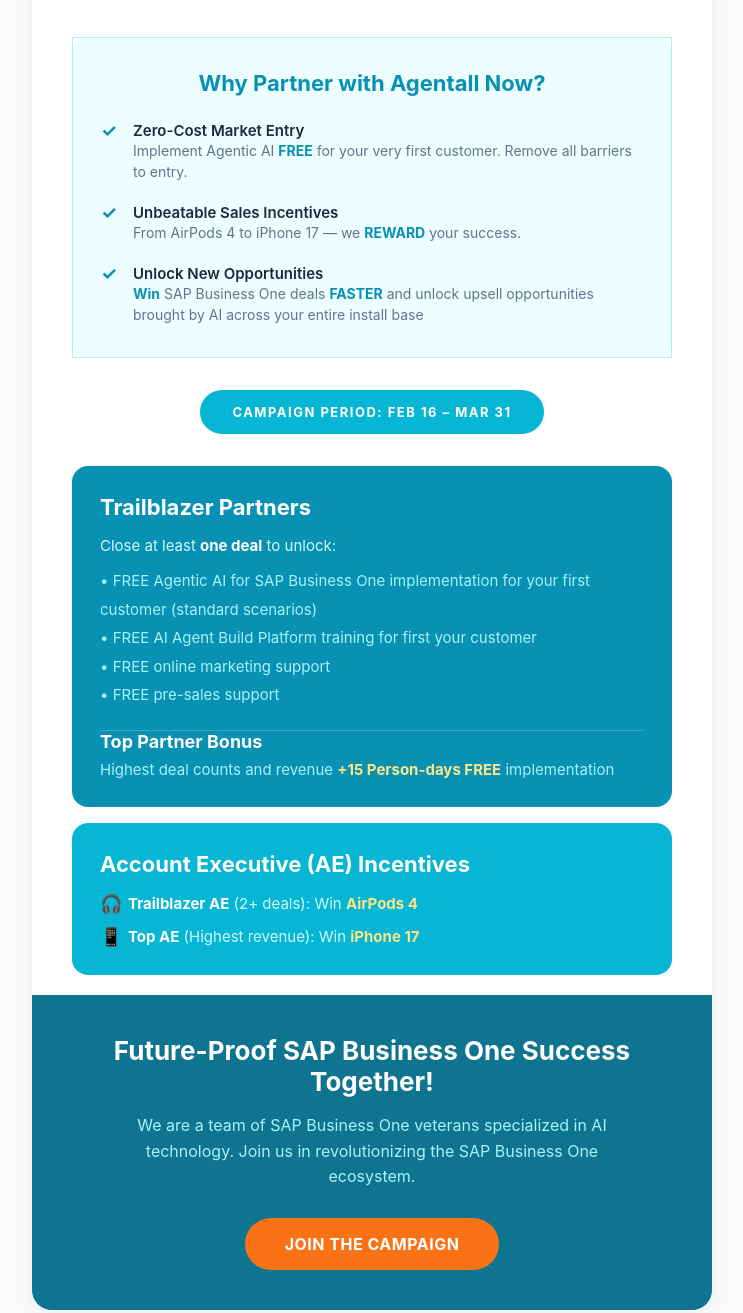
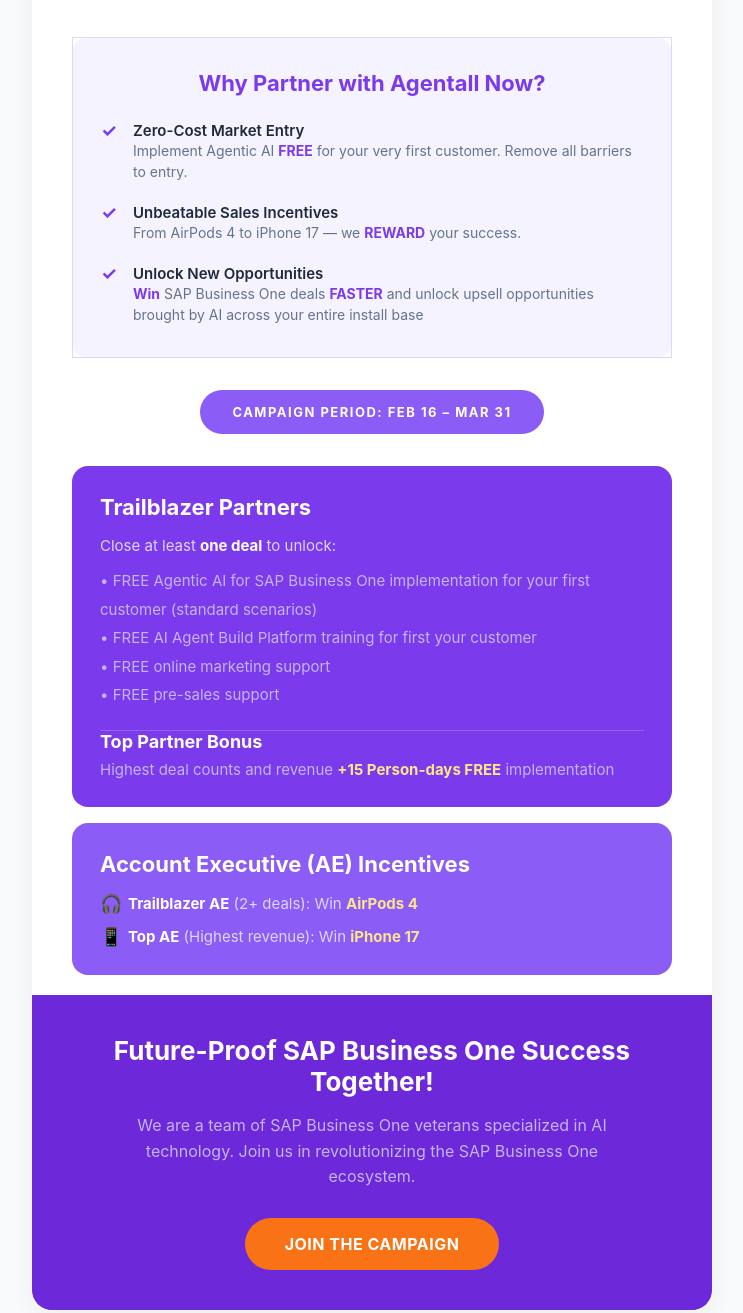
Before and after one commit to agentall/campaign, a website: page main.html in a window 1280 px wide. Shown: the part 1000-2313 px from the top of the page, without its empty margins (268-1011 px from the left). Drawn offline with Linux system fonts and the light colour scheme.

Commit message:
Update color scheme in main.html for improved visual consistency

```diff
--- a/main.html
+++ b/main.html
@@ -47,13 +47,13 @@
             <table width="680" cellpadding="0" cellspacing="0" border="0" class="container" style="background-color:#ffffff;border-collapse:separate;border-radius:20px;overflow:hidden;max-width:680px;box-shadow:0 4px 24px rgba(0,0,0,0.06);">
 
                 <tr>
-                    <td align="center" class="mobile-padding" style="padding:0;border-radius:20px 20px 0 0;background-color:#06B6D4;">
+                    <td align="center" class="mobile-padding" style="padding:0;border-radius:20px 20px 0 0;background-color:#8B5CF6;">
                         <!--[if gte mso 9]>
-                        <v:rect fill="t" stroke="f" style="width:600px;height:320px;" fillcolor="#06B6D4">
-                        <v:fill type="gradient" color="#06B6D4" color2="#0891B2" angle="135" />
+                        <v:rect fill="t" stroke="f" style="width:600px;height:320px;" fillcolor="#8B5CF6">
+                        <v:fill type="gradient" color="#8B5CF6" color2="#7C3AED" angle="135" />
                         <v:textbox inset="40px,40px,40px,40px" style="mso-fit-shape-to-text:true;">
                         <![endif]-->
-                        <table width="100%" cellpadding="0" cellspacing="0" border="0" style="background:linear-gradient(135deg, #06B6D4 0%, #0891B2 100%);border-radius:20px 20px 0 0;">
+                        <table width="100%" cellpadding="0" cellspacing="0" border="0" style="background:linear-gradient(135deg, #8B5CF6 0%, #7C3AED 100%);border-radius:20px 20px 0 0;">
                             <tr>
                                 <td align="center" style="padding:40px;">
                                     <table cellpadding="0" cellspacing="0" border="0" style="margin-bottom:20px;">
@@ -67,13 +67,13 @@
                                             </td>
                                         </tr>
                                     </table>
-                                    <p style="color:#CFFAFE;margin:20px 0 12px 0;font-size:12px;text-transform:uppercase;letter-spacing:3px;font-weight:600;font-family:inherit;">
+                                    <p style="color:#DDD6FE;margin:20px 0 12px 0;font-size:12px;text-transform:uppercase;letter-spacing:3px;font-weight:600;font-family:inherit;">
                                         Infusing AI into SAP Business One
                                     </p>
                                     <h1 class="mobile-heading" style="color:#ffffff;margin:0 0 16px 0;font-size:36px;line-height:1.15;font-weight:800;letter-spacing:-0.5px;font-family:inherit;">
                                         Close Deals. Win Big.
                                     </h1>
-                                    <p class="mobile-subheading" style="color:#A5F3FC;margin:0;font-size:20px;font-weight:500;font-family:inherit;">
+                                    <p class="mobile-subheading" style="color:#C4B5FD;margin:0;font-size:20px;font-weight:500;font-family:inherit;">
                                         Free Implementation, AirPods & iPhone
                                     </p>
                                 </td>
@@ -89,7 +89,7 @@
                 <tr>
                     <td class="mobile-padding" style="padding:48px 40px 32px 40px;background-color:#ffffff;">
                         <p class="mobile-text" style="color:#334155;margin:0;font-size:17px;line-height:1.75;font-weight:400;font-family:inherit;">
-                            The age of AI is here, and <strong style="color:#0891B2;">agentall.ai</strong> is leading the charge by bringing SAP Business One into a new era of productivity. Our purpose-built agentic AI empowers customers with digital workers designed to maximize efficiency through intelligent, agent-driven automation.
+                            The age of AI is here, and <strong style="color:#7C3AED;">agentall.ai</strong> is leading the charge by bringing SAP Business One into a new era of productivity. Our purpose-built agentic AI empowers customers with digital workers designed to maximize efficiency through intelligent, agent-driven automation.
                         </p>
                     </td>
                 </tr>
@@ -129,39 +129,39 @@
 
                 <tr>
                     <td style="padding:0 40px 32px 40px;background-color:#ffffff;">
-                        <table width="100%" cellpadding="0" cellspacing="0" border="0" style="background-color:#ecfeff;border:1px solid #a5f3fc;border-radius:16px;">
+                        <table width="100%" cellpadding="0" cellspacing="0" border="0" style="background-color:#F5F3FF;border:1px solid #DDD6FE;border-radius:16px;">
                             <tr>
                                 <td class="reward-box" style="padding:32px 28px;">
-                                    <h2 class="section-title" style="color:#0891B2;margin:0 0 24px 0;font-size:22px;text-align:center;font-weight:700;font-family:inherit;">
+                                    <h2 class="section-title" style="color:#7C3AED;margin:0 0 24px 0;font-size:22px;text-align:center;font-weight:700;font-family:inherit;">
                                         Why Partner with Agentall Now?
                                     </h2>
 
                                     <table width="100%" cellpadding="0" cellspacing="0" border="0" style="margin-bottom:20px;">
                                         <tr>
-                                            <td width="32" valign="top" style="color:#0891B2;font-size:18px;font-weight:bold;">&#10003;</td>
+                                            <td width="32" valign="top" style="color:#7C3AED;font-size:18px;font-weight:bold;">&#10003;</td>
                                             <td style="padding-top:1px;">
                                                 <strong style="color:#1e293b;font-size:15px;font-weight:600;font-family:inherit;">Zero-Cost Market Entry</strong><br>
-                                                <span style="color:#64748b;font-size:14px;line-height:1.5;font-family:inherit;">Implement Agentic AI <strong style="color:#0891B2;">FREE</strong> for your very first customer. Remove all barriers to entry.</span>
+                                                <span style="color:#64748b;font-size:14px;line-height:1.5;font-family:inherit;">Implement Agentic AI <strong style="color:#7C3AED;">FREE</strong> for your very first customer. Remove all barriers to entry.</span>
                                             </td>
                                         </tr>
                                     </table>
 
                                     <table width="100%" cellpadding="0" cellspacing="0" border="0" style="margin-bottom:20px;">
                                         <tr>
-                                            <td width="32" valign="top" style="color:#0891B2;font-size:18px;font-weight:bold;">&#10003;</td>
+                                            <td width="32" valign="top" style="color:#7C3AED;font-size:18px;font-weight:bold;">&#10003;</td>
                                             <td style="padding-top:1px;">
                                                 <strong style="color:#1e293b;font-size:15px;font-weight:600;font-family:inherit;">Unbeatable Sales Incentives</strong><br>
-                                                <span style="color:#64748b;font-size:14px;line-height:1.5;font-family:inherit;">From AirPods 4 to iPhone 17 — we <strong style="color:#0891B2;">REWARD</strong> your success.</span>
+                                                <span style="color:#64748b;font-size:14px;line-height:1.5;font-family:inherit;">From AirPods 4 to iPhone 17 — we <strong style="color:#7C3AED;">REWARD</strong> your success.</span>
                                             </td>
                                         </tr>
                                     </table>
 
                                     <table width="100%" cellpadding="0" cellspacing="0" border="0">
                                         <tr>
-                                            <td width="32" valign="top" style="color:#0891B2;font-size:18px;font-weight:bold;">&#10003;</td>
+                                            <td width="32" valign="top" style="color:#7C3AED;font-size:18px;font-weight:bold;">&#10003;</td>
                                             <td style="padding-top:1px;">
                                                 <strong style="color:#1e293b;font-size:15px;font-weight:600;font-family:inherit;">Unlock New Opportunities</strong><br>
-                                                <span style="color:#64748b;font-size:14px;line-height:1.5;font-family:inherit;"><strong style="color:#0891B2;">Win</strong> SAP Business One deals <strong style="color:#0891B2;">FASTER</strong> and unlock upsell opportunities brought by AI across your entire install base </span>
+                                                <span style="color:#64748b;font-size:14px;line-height:1.5;font-family:inherit;"><strong style="color:#7C3AED;">Win</strong> SAP Business One deals <strong style="color:#7C3AED;">FASTER</strong> and unlock upsell opportunities brought by AI across your entire install base </span>
                                             </td>
                                         </tr>
                                     </table>
@@ -174,7 +174,7 @@
                 <!-- Campaign Period Badge -->
                 <tr>
                     <td align="center" style="padding:0 40px 32px 40px;background-color:#ffffff;">
-                        <table cellpadding="0" cellspacing="0" border="0" style="background-color:#06B6D4;border-radius:50px;">
+                        <table cellpadding="0" cellspacing="0" border="0" style="background-color:#8B5CF6;border-radius:50px;">
                             <tr>
                                 <td style="padding:14px 32px;">
                                     <p style="color:#ffffff;margin:0;font-size:13px;font-weight:700;text-transform:uppercase;letter-spacing:1.5px;font-family:inherit;">
@@ -189,22 +189,22 @@
                 <tr>
                     <td style="padding:0 40px 20px 40px;background-color:#ffffff;">
                         <!--[if gte mso 9]>
-                        <v:rect fill="t" stroke="f" style="width:600px;height:320px;" fillcolor="#0891B2">
-                        <v:fill type="gradient" color="#0891B2" color2="#0E7490" angle="135" />
+                        <v:rect fill="t" stroke="f" style="width:600px;height:320px;" fillcolor="#7C3AED">
+                        <v:fill type="gradient" color="#7C3AED" color2="#6D28D9" angle="135" />
                         <v:textbox inset="28px,28px,28px,28px" style="mso-fit-shape-to-text:true;">
                         <![endif]-->
-                        <table width="100%" cellpadding="0" cellspacing="0" border="0" style="background-color:#0891B2;border-radius:16px;margin-bottom:16px;">
+                        <table width="100%" cellpadding="0" cellspacing="0" border="0" style="background-color:#7C3AED;border-radius:16px;margin-bottom:16px;">
                             <tr>
                                 <td class="reward-box" style="padding:28px 28px;">
                                     <h3 style="color:#ffffff;margin:0 0 16px 0;font-size:22px;font-weight:700;font-family:inherit;">
                                         Trailblazer Partners
                                     </h3>
-                                    <p style="color:#CFFAFE;margin:0 0 12px 0;font-size:15px;font-family:inherit;">
+                                    <p style="color:#DDD6FE;margin:0 0 12px 0;font-size:15px;font-family:inherit;">
                                         Close at least <strong style="color:#ffffff;">one deal</strong> to unlock:
                                     </p>
                                     <table width="100%" cellpadding="0" cellspacing="0" border="0">
                                         <tr>
-                                            <td style="color:#A5F3FC;font-size:15px;line-height:1.9;font-family:inherit;">
+                                            <td style="color:#C4B5FD;font-size:15px;line-height:1.9;font-family:inherit;">
                                                 &bull; FREE Agentic AI for SAP Business One implementation for your first customer (standard scenarios)<br>
                                                 &bull; FREE AI Agent Build Platform training for first your customer<br>
                                                 &bull; FREE online marketing support<br>
@@ -219,7 +219,7 @@
                                                 <h3 style="color:#ffffff;margin:0 0 8px 0;font-size:18px;font-weight:700;font-family:inherit;">
                                                     Top Partner Bonus
                                                 </h3>
-                                                <p style="color:#A5F3FC;margin:0;font-size:15px;font-family:inherit;">
+                                                <p style="color:#C4B5FD;margin:0;font-size:15px;font-family:inherit;">
                                                     Highest deal counts and revenue <strong style="color:#FDE68A;">+15 Person-days FREE</strong> implementation
                                                 </p>
                                             </td>
@@ -234,11 +234,11 @@
                         <![endif]-->
 
                         <!--[if gte mso 9]>
-                        <v:rect fill="t" stroke="f" style="width:600px;height:180px;" fillcolor="#06B6D4">
-                        <v:fill type="gradient" color="#06B6D4" color2="#0891B2" angle="135" />
+                        <v:rect fill="t" stroke="f" style="width:600px;height:180px;" fillcolor="#8B5CF6">
+                        <v:fill type="gradient" color="#8B5CF6" color2="#7C3AED" angle="135" />
                         <v:textbox inset="28px,28px,28px,28px" style="mso-fit-shape-to-text:true;">
                         <![endif]-->
-                        <table width="100%" cellpadding="0" cellspacing="0" border="0" style="background-color:#06B6D4;border-radius:16px;">
+                        <table width="100%" cellpadding="0" cellspacing="0" border="0" style="background-color:#8B5CF6;border-radius:16px;">
                             <tr>
                                 <td class="reward-box" style="padding:28px 28px;">
                                     <h3 style="color:#ffffff;margin:0 0 16px 0;font-size:22px;font-weight:700;font-family:inherit;">
@@ -248,7 +248,7 @@
                                         <tr>
                                             <td width="28" valign="top" style="color:#FDE68A;font-size:18px;">&#127911;</td>
                                             <td style="padding-top:1px;">
-                                                <span style="color:#CFFAFE;font-size:15px;font-family:inherit;">
+                                                <span style="color:#DDD6FE;font-size:15px;font-family:inherit;">
                                                     <strong style="color:#ffffff;">Trailblazer AE</strong> (2+ deals): Win <strong style="color:#FDE68A;">AirPods 4</strong>
                                                 </span>
                                             </td>
@@ -258,7 +258,7 @@
                                         <tr>
                                             <td width="28" valign="top" style="color:#FDE68A;font-size:18px;">&#128241;</td>
                                             <td style="padding-top:1px;">
-                                                <span style="color:#CFFAFE;font-size:15px;font-family:inherit;">
+                                                <span style="color:#DDD6FE;font-size:15px;font-family:inherit;">
                                                     <strong style="color:#ffffff;">Top AE</strong> (Highest revenue): Win <strong style="color:#FDE68A;">iPhone 17</strong>
                                                 </span>
                                             </td>
@@ -275,19 +275,19 @@
                 </tr>
 
                 <tr>
-                    <td align="center" style="padding:0;border-radius:0 0 20px 20px;background-color:#0E7490;">
+                    <td align="center" style="padding:0;border-radius:0 0 20px 20px;background-color:#6D28D9;">
                         <!--[if gte mso 9]>
-                        <v:rect fill="t" stroke="f" style="width:600px;height:240px;" fillcolor="#0E7490">
-                        <v:fill type="gradient" color="#0E7490" color2="#155E75" angle="135" />
+                        <v:rect fill="t" stroke="f" style="width:600px;height:240px;" fillcolor="#6D28D9">
+                        <v:fill type="gradient" color="#6D28D9" color2="#5B21B6" angle="135" />
                         <v:textbox inset="40px,40px,40px,40px" style="mso-fit-shape-to-text:true;">
                         <![endif]-->
-                        <table width="100%" cellpadding="0" cellspacing="0" border="0" style="background-color:#0E7490;border-radius:0 0 20px 20px;">
+                        <table width="100%" cellpadding="0" cellspacing="0" border="0" style="background-color:#6D28D9;border-radius:0 0 20px 20px;">
                             <tr>
                                 <td align="center" style="padding:40px;">
                                     <h2 class="mobile-heading" style="color:#ffffff;margin:0 0 16px 0;font-size:26px;font-weight:700;font-family:inherit;">
                                         Future-Proof SAP Business One Success Together!
                                     </h2>
-                                    <p class="mobile-text" style="color:#A5F3FC;margin:0 0 28px 0;font-size:16px;line-height:1.6;font-family:inherit;max-width:480px;">
+                                    <p class="mobile-text" style="color:#C4B5FD;margin:0 0 28px 0;font-size:16px;line-height:1.6;font-family:inherit;max-width:480px;">
                                         We are a team of SAP Business One veterans specialized in AI technology. Join us in revolutionizing the SAP Business One ecosystem.
                                     </p>
 
@@ -315,7 +315,7 @@
             <table width="680" cellpadding="0" cellspacing="0" border="0" class="container" style="max-width:680px;margin-top:24px;">
                 <tr>
                     <td align="center" style="padding:24px;">
-                        <p style="color:#0891B2;margin:0;font-size:18px;font-weight:700;font-family:inherit;">
+                        <p style="color:#7C3AED;margin:0;font-size:18px;font-weight:700;font-family:inherit;">
                             Happy Selling!
                         </p>
                         <p style="color:#64748b;margin:8px 0 0 0;font-size:14px;font-weight:500;font-family:inherit;">
```
